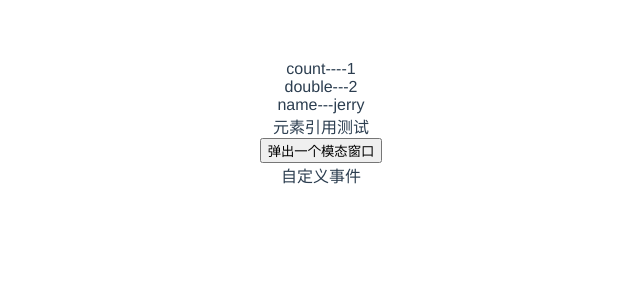
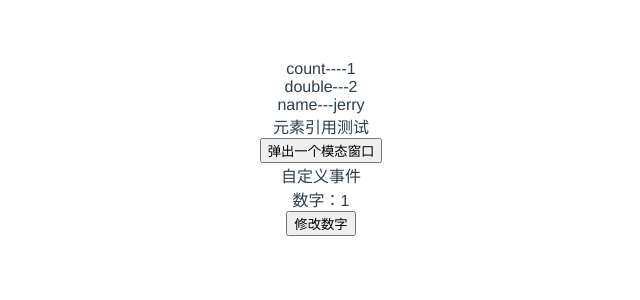
Before and after one commit to boom-sakalaka/Vite-demo, a Vue app in the folder my-vue-app/: page /#/ in a window 1280 px wide. Shown: the top 300 px of the page, without its empty margins (319-959 px from the left). Built offline with nearby package versions, Linux system fonts and the light colour scheme; what element3 would draw is missing.

Commit message:
Vue3 V-model 的使用

```diff
--- a/my-vue-app/src/views/home/index.vue
+++ b/my-vue-app/src/views/home/index.vue
@@ -1,7 +1,7 @@
 <!--
  * @Author: your name
  * @Date: 2021-06-06 09:41:09
- * @LastEditTime: 2021-07-09 16:14:51
+ * @LastEditTime: 2021-07-09 17:10:14
  * @LastEditors: GZH
  * @Description: In User Settings Edit
  * @FilePath: \Vite-demo\my-vue-app\src\views\home\index.vue
@@ -14,6 +14,7 @@
     <div ref="desc">元素引用测试</div>
     <ModalButton />
     <Emits @success="clickfn" />
+    <MyVModel :count="count" @update:count="count = $event" />
   </div>
 </template>
 
@@ -23,12 +24,14 @@ import { ref, toRefs } from '@vue/reactivity';
 import { onMounted, watch } from '@vue/runtime-core';
 import ModalButton from '@/views/ModalButton/index.vue';
 import Emits from '@/views/Emits/index.vue';
+import MyVModel from '@/views/v-modal/index.vue';
 
 export default {
   name: 'home',
   components: {
     ModalButton,
     Emits,
+    MyVModel,
   },
   setup() {
     const countOption = useCount();
--- /dev/null
+++ b/my-vue-app/src/views/v-modal/index.vue
@@ -0,0 +1,28 @@
+<!--
+ * @Author: GZH
+ * @Date: 2021-07-09 16:41:18
+ * @LastEditors: GZH
+ * @LastEditTime: 2021-07-09 17:25:19
+ * @FilePath: \Vite-demo\my-vue-app\src\views\v-modal\index.vue
+ * @Description:
+-->
+<template>
+  <div>
+    <div>数字：{{ count }}</div>
+    <button @click="$emit('update:count', count + 1)">修改数字</button>
+  </div>
+</template>
+
+<script>
+export default {
+  name: 'myVModal',
+  props: {
+    count: Number,
+  },
+  setup() {
+    return {};
+  },
+};
+</script>
+
+<style lang="scss" scoped></style>
```
